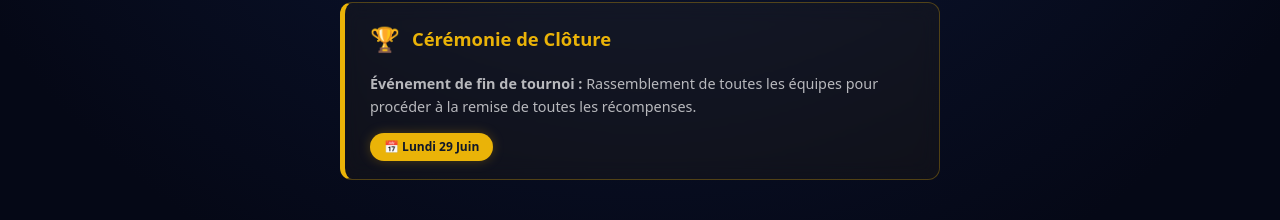
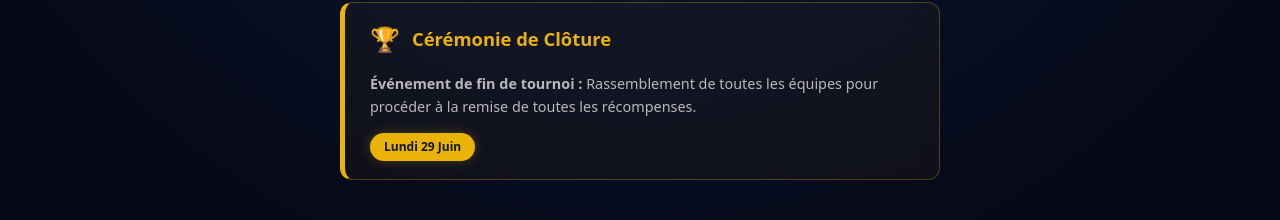
Before and after one commit to RayaneO18/Tournament, a Next.js app: page / in a window 1280 px wide. Shown: the part 440-660 px from the top of the page. Built offline with nearby package versions, Linux system fonts and the light colour scheme.

Commit message:
retirer icône calendrier

```diff
--- a/app/page.tsx
+++ b/app/page.tsx
@@ -36,7 +36,7 @@ export default function Page() {
             <strong>Événement de fin de tournoi :</strong> Rassemblement de toutes les équipes pour procéder à la remise de toutes les récompenses.
           </p>
           <div className={styles.apercuRewardBadge}>
-            📅 Lundi 29 Juin
+            Lundi 29 Juin
           </div>
         </div>
       </div>
```
